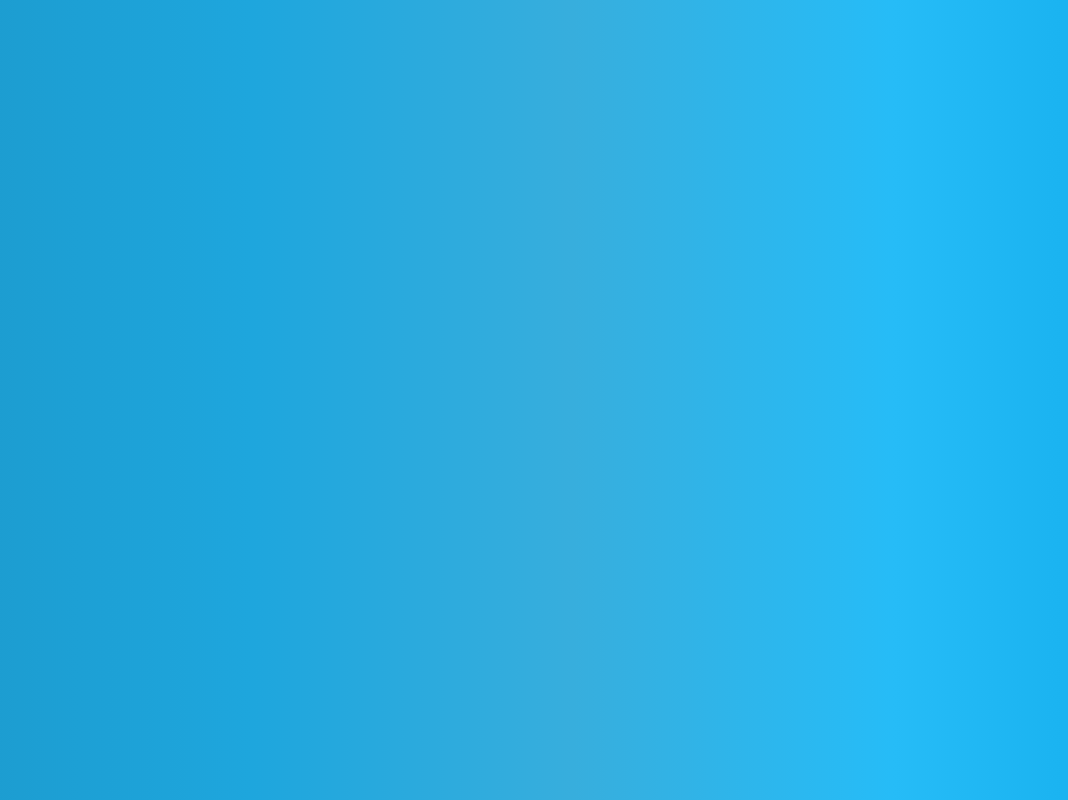
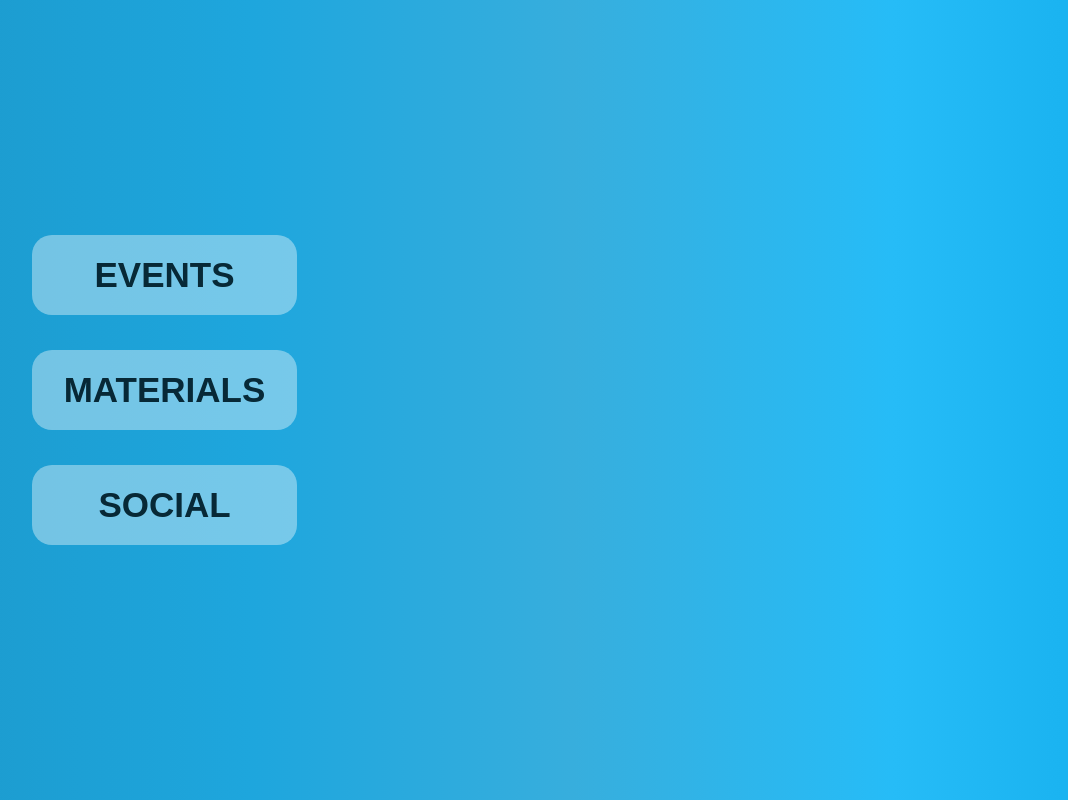
Before and after one commit to shinesanthosh/tinkerhub-web, a Next.js app: page /events in a window 1280 px wide. Shown: the whole page, without its empty margins (67-1135 px from the left). Built offline with nearby package versions, Linux system fonts and the light colour scheme.

Commit message:
Updates in event page

```diff
--- a/src/Layout/Layout.js
+++ b/src/Layout/Layout.js
@@ -1,31 +1,31 @@
-import React from "react";
-import classes from "../Style/layout.module.css";
-import Navi from "../components/Navi";
+import React from 'react'
+import classes from '../Style/layout.module.css'
+import Navi from '../components/Navi'
 
 const Layout = (props) => {
-  if (props.mode == "1") {
+  if (props.mode == '1') {
     return (
       <div className={classes.layoutcont}>
-        <div className={[classes.datacont, classes.rightal].join(" ")}>
+        <div className={[classes.datacont, classes.rightal].join(' ')}>
           {props.children}
         </div>
-        <div className={[classes.navcont, classes.leftal].join(" ")}>
-          <Navi />
+        <div className={[classes.navcont, classes.leftal].join(' ')}>
+          <Navi mode={props.mode} />
         </div>
       </div>
-    );
+    )
   } else {
     return (
       <div className={classes.layoutcont}>
-        <div className={[classes.datacont, classes.leftal].join(" ")}>
+        <div className={[classes.datacont, classes.leftal].join(' ')}>
           {props.children}
         </div>
-        <div className={[classes.navcont, classes.rightal].join(" ")}>
-          <Navi />
+        <div className={[classes.navcont, classes.rightal].join(' ')}>
+          <Navi mode={props.mode} />
         </div>
       </div>
-    );
+    )
   }
-};
+}
 
-export default Layout;
+export default Layout
--- a/src/Style/navi.module.css
+++ b/src/Style/navi.module.css
@@ -18,7 +18,7 @@
   text-align: center;
   text-decoration: none;
   outline: none;
-  font-family: Arial, Helvetica, sans-serif;
+
   font-weight: bold;
   font-size: 30px;
   background: rgb(165, 154, 154, 0.34);
@@ -33,3 +33,44 @@
   background: rgb(165, 154, 154);
   color: #333;
 }
+
+.navbox2 {
+  position: absolute;
+  left: 10%;
+  top: 25%;
+  width: 80%;
+  max-width: 300px;
+  bottom: 20%;
+  opacity: 75%;
+  border-radius: 20px;
+  /* padding: 15px; */
+  text-align: center;
+}
+
+.navbox2 > a {
+  display: block;
+  text-align: center;
+  text-decoration: none;
+  outline: none;
+  overflow: hidden;
+  font-weight: bold;
+  font-size: 35px;
+  background: rgba(255, 255, 255, 0.521);
+  color: #000;
+  padding: 20px;
+  border-radius: 20px;
+  margin: 35px;
+  width: 75%;
+  transition: 0.3s 0s linear, width 0.3s 0s linear;
+}
+
+.navbox2 > a:hover {
+  background: #fff;
+  font-size: 40px;
+  padding-left: 25px;
+  padding-right: 25px;
+  width: 100%;
+  position: relative;
+  left: 0;
+  margin-left: 0;
+}
--- a/src/pages/events.js
+++ b/src/pages/events.js
@@ -1,8 +1,13 @@
 import React from 'react'
 import classes from '../Style/events.module.css'
+import Layout from '../Layout/Layout'
 
 const Events = () => {
-  return <div></div>
+  return (
+    <div>
+      <Layout mode="0"></Layout>
+    </div>
+  )
 }
 
 export default Events
```
